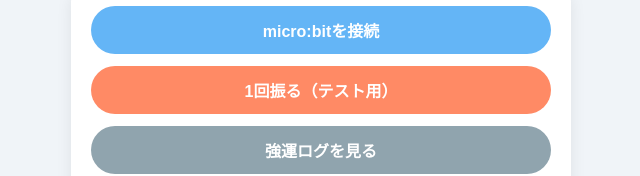
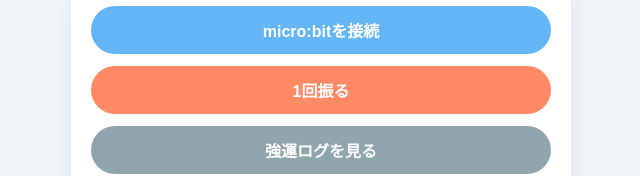
Before and after one commit to a1s2h7/omikuji, a plain HTML site: page index.html in a window 1280 px wide. Shown: the part 147-323 px from the top of the page, without its empty margins (319-959 px from the left). Drawn offline with Linux system fonts and the light colour scheme.

Commit message:
Update UI: Clean up shake button label by removing '(テスト用)'

```diff
--- a/index.html
+++ b/index.html
@@ -382,7 +382,7 @@
 
         <section class="card controls">
             <button id="connectBtn" class="btn-connect">micro:bitを接続</button>
-            <button id="shakeBtn" class="btn-shake">1回振る（テスト用）</button>
+            <button id="shakeBtn" class="btn-shake">1回振る</button>
             <button id="viewHistoryBtn" class="btn-history">強運ログを見る</button>
             <div id="shakeInstruction" class="shake-counter">
                 micro:bitを3回振ってね（あと3回）
```
